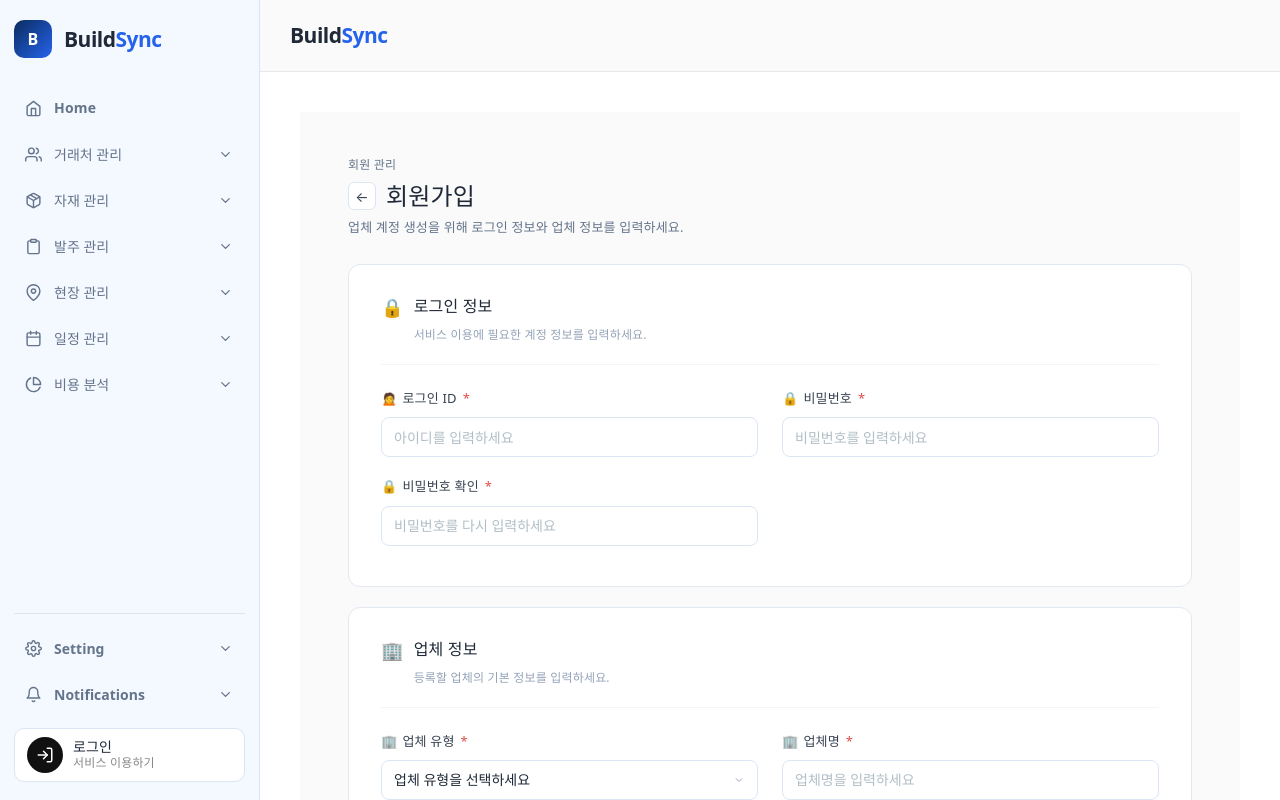
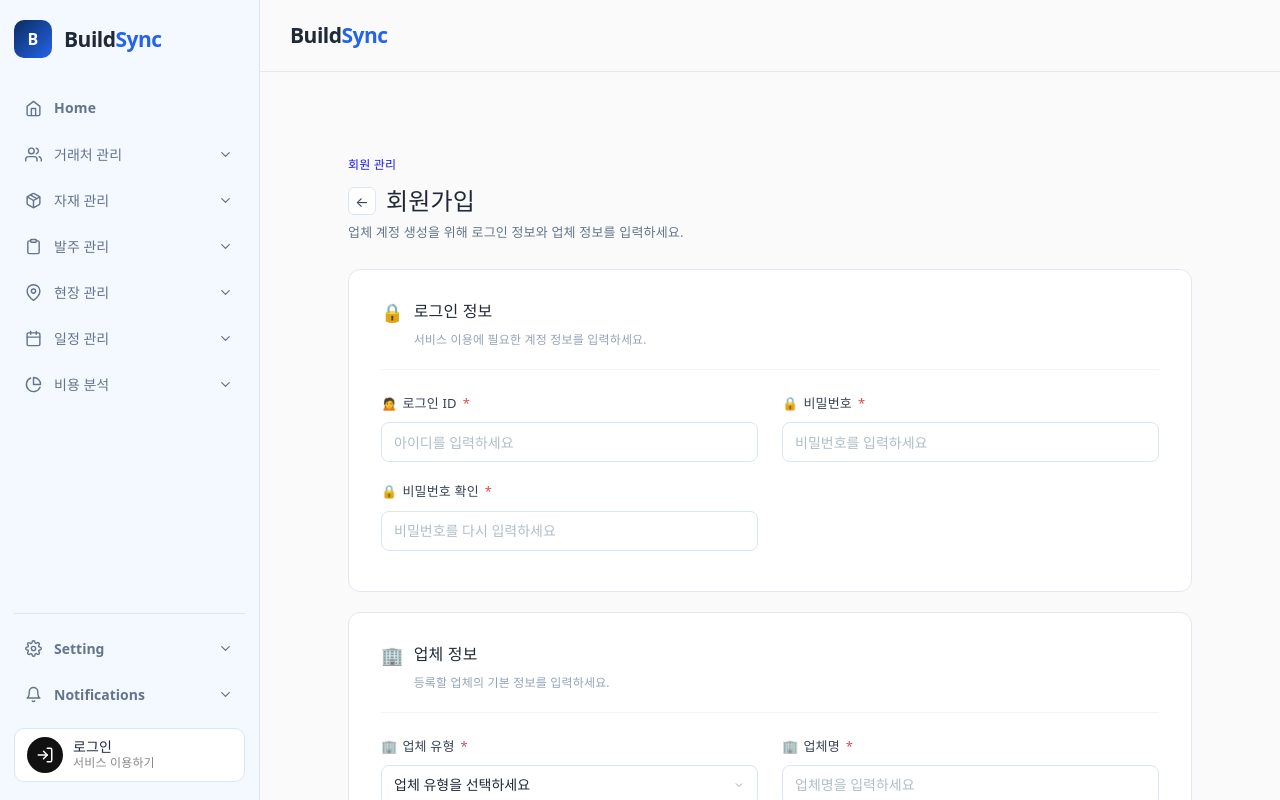
Before and after one commit to kimse0ngjun/BuildSync, a React (Vite) app in the folder frontend/: page /signup in a window 1280 px wide. Shown: the top 800 px of the page. Built offline with nearby package versions, Linux system fonts and the light colour scheme.

Commit message:
fix: 자동로그인 시 token 유지 안되던 오류, 로그아웃 시 정보가 남아있던 오류 수정,  UI 수정

```diff
--- a/frontend/src/App.tsx
+++ b/frontend/src/App.tsx
@@ -1,5 +1,4 @@
 import { BrowserRouter, Routes, Route } from "react-router-dom";
-
 import { AuthProvider } from "./context/AuthContext";
 
 import Layout from "./components/Layout";
@@ -11,12 +10,22 @@ import FindIdPage from "./pages/auth/FindIdPage";
 import FindPasswordPage from "./pages/auth/FindPasswordPage";
 import ResetPasswordPage from "./pages/auth/ResetPasswordPage";
 
+import PublicRoute from "./routes/PublicRoute";
+
 function App() {
   return (
     <AuthProvider>
       <BrowserRouter>
         <Routes>
-          <Route path="/" element={<LandingPage />} />
+          <Route
+            path="/"
+            element={
+              <PublicRoute>
+                <LandingPage />
+              </PublicRoute>
+            }
+          />
+
           <Route path="/reset-password" element={<ResetPasswordPage />} />
 
           {/* sidebar 있음 */}
--- a/frontend/src/context/AuthContext.tsx
+++ b/frontend/src/context/AuthContext.tsx
@@ -41,6 +41,8 @@ export function AuthProvider({ children }: { children: React.ReactNode }) {
   // 로그아웃 처리
   const logout = () => {
     localStorage.removeItem("token");
+    localStorage.removeItem("ceoName");
+    localStorage.removeItem("companyName");
 
     setIsLogin(false);
     setCeoName("");
--- /dev/null
+++ b/frontend/src/routes/PublicRoute.tsx
@@ -0,0 +1,14 @@
+import { Navigate } from "react-router-dom";
+import { useAuth } from "../context/AuthContext";
+
+const PublicRoute = ({ children }: { children: React.ReactNode }) => {
+  const { isLogin } = useAuth();
+
+  if (isLogin) {
+    return <Navigate to="/dashboard" replace />;
+  }
+
+  return children;
+};
+
+export default PublicRoute;
--- a/frontend/src/styles/auth/AuthPage.css
+++ b/frontend/src/styles/auth/AuthPage.css
@@ -1,11 +1,11 @@
-.page-content {
+/* .auth-page-content {
   min-height: calc(100vh - 72px);
   padding: 40px;
   background: #ffffff;
   display: flex;
   justify-content: center;
   align-items: center;
-}
+} */
 
 .auth-card {
   width: 520px;
@@ -63,6 +63,7 @@
   padding: 40px 60px;
   display: flex;
   flex-direction: column;
+  justify-content: center;
   align-items: center;
 }
 
--- a/frontend/src/styles/auth/SignupPage.css
+++ b/frontend/src/styles/auth/SignupPage.css
@@ -18,8 +18,8 @@
 
 .signup-breadcrumb {
   font-size: 12px;
-  color: #64748b;
-  margin: 0;
+  color: #1815e7;
+  margin-bottom: 5px;
 }
 
 .signup-title-row {
@@ -51,7 +51,7 @@
 
 .signup-page-title {
   font-size: 24px;
-  font-weight: 700;
+  font-weight: 800;
   color: #1f2937;
   margin: 0;
 }
```
